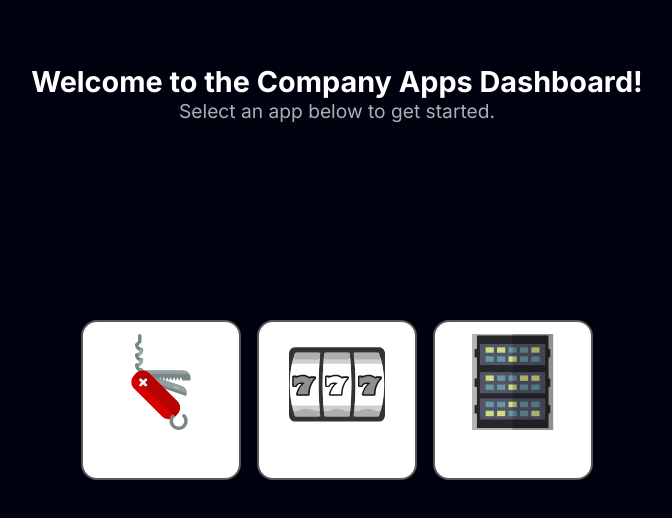
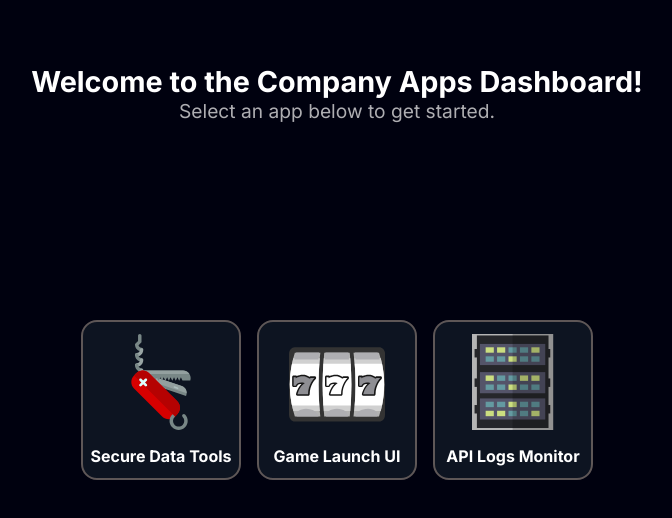
Before and after one commit to dimitarraychev/linux-home-page, a React (Vite) app: page / in a window 1280 px wide. Shown: the top 518 px of the page, without its empty margins (303-975 px from the left). Built offline with nearby package versions, Linux system fonts and the light colour scheme.

Commit message:
updated background

```diff
--- a/src/components/AppIcon/AppIcon.css
+++ b/src/components/AppIcon/AppIcon.css
@@ -8,11 +8,7 @@
   align-items: center;
   justify-content: center;
   gap: 1rem;
-
-  background: rgba(255, 255, 255, 1);
-  backdrop-filter: blur(20px);
-  -webkit-backdrop-filter: blur(10px);
-  transition: all 0.3s ease;
+  background-color: var(--dark);
 }
 
 .app-wrapper:hover {
```
